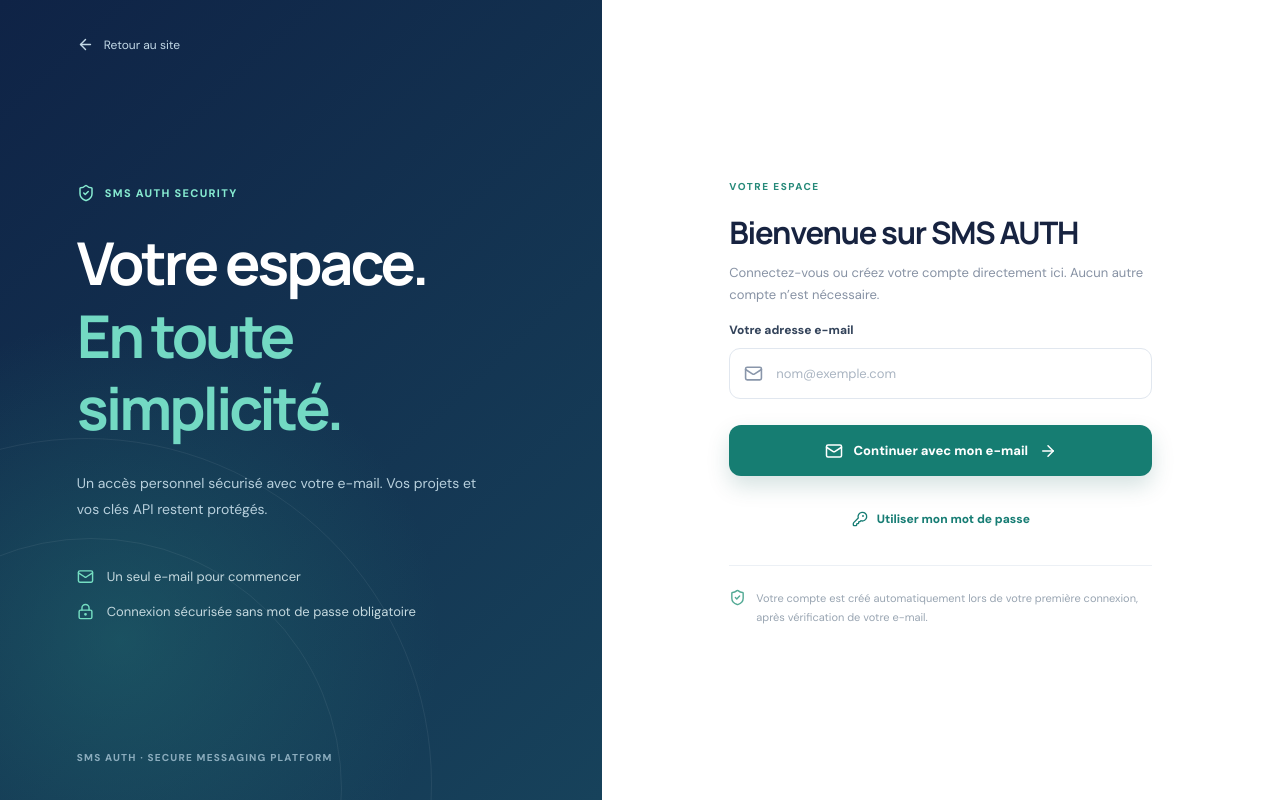
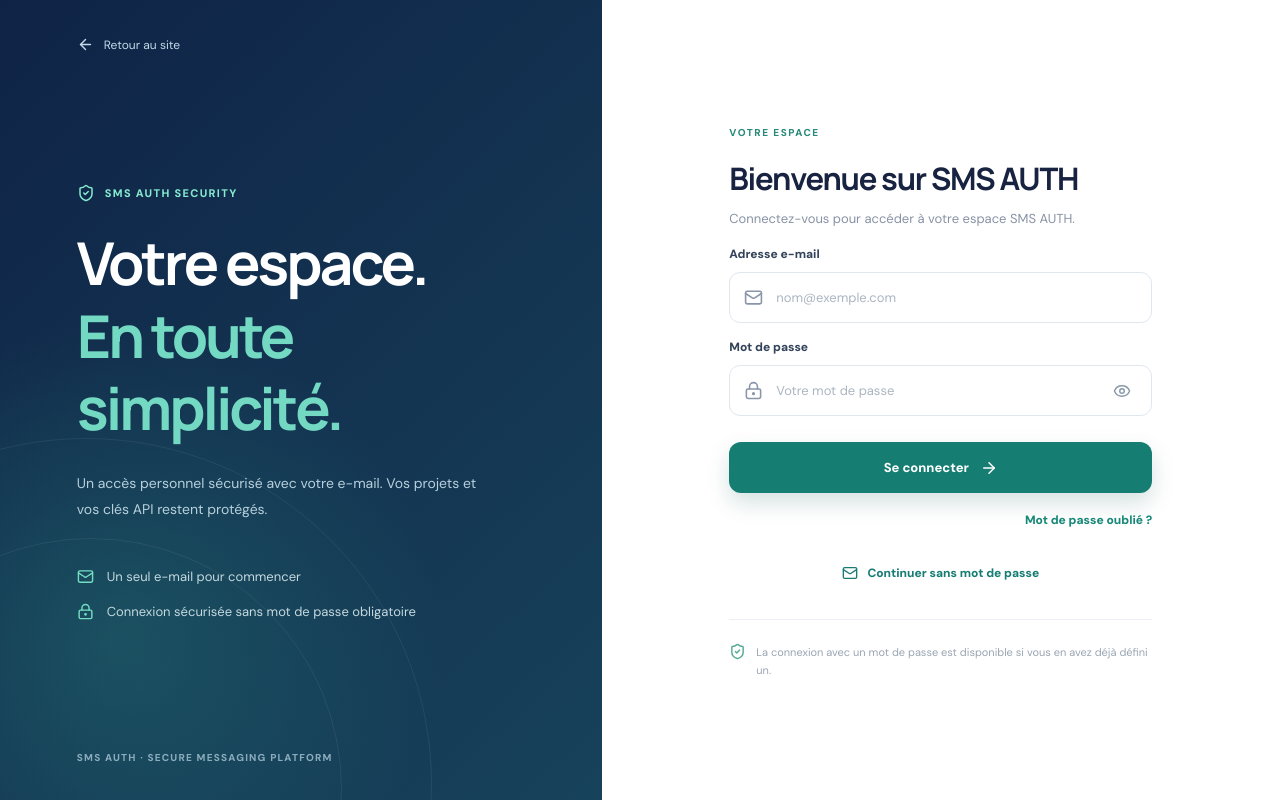
Before and after one commit to mabdourahamane886-lang/lenigeretsesmerveilles, a Next.js app in the folder sms-auth/: page /login in a window 1280 px wide. Built offline with nearby package versions, Linux system fonts and the light colour scheme; no server answers.

Commit message:
Make SMS AUTH password login primary and support Google sign-in

```diff
--- a/sms-auth/app/auth/callback/route.ts
+++ b/sms-auth/app/auth/callback/route.ts
@@ -14,5 +14,6 @@ export async function GET(request: NextRequest) {
       if (!error) return NextResponse.redirect(origin + safePath)
     }
   }
-  return NextResponse.redirect(origin + '/login?error=confirmation')
+  const error = params.get('method') === 'google' ? 'oauth' : 'confirmation'
+  return NextResponse.redirect(origin + '/login?error=' + error)
 }
--- a/sms-auth/app/login/page.tsx
+++ b/sms-auth/app/login/page.tsx
@@ -10,13 +10,15 @@ import { getBrowserClient } from '@/lib/supabase/browser'
 
 type LoginMode = 'email' | 'password'
 
+const googleEnabled = process.env.NEXT_PUBLIC_SMS_AUTH_GOOGLE_ENABLED === 'true'
+
 function friendlyAuthError(error: unknown): string {
   const authError = error as { code?: string; message?: string; status?: number } | null
   const code = (authError?.code || '').toLowerCase()
   const message = (authError?.message || '').toLowerCase()
 
   if (code === 'invalid_credentials' || code === 'invalid_login_credentials' || message.includes('invalid login credentials')) {
-    return 'Adresse e-mail ou mot de passe incorrect. Utilisez plutôt « Continuer avec mon e-mail » pour recevoir un lien de connexion.'
+    return 'Adresse e-mail ou mot de passe incorrect.'
   }
   if (code === 'email_not_confirmed' || message.includes('email not confirmed')) {
     return 'Votre e-mail doit être confirmé. Utilisez la connexion par lien sécurisé.'
@@ -40,7 +42,7 @@ function friendlyAuthError(error: unknown): string {
 
 export default function LoginPage() {
   const router = useRouter()
-  const [mode, setMode] = useState<LoginMode>('email')
+  const [mode, setMode] = useState<LoginMode>('password')
   const [email, setEmail] = useState('')
   const [password, setPassword] = useState('')
   const [visible, setVisible] = useState(false)
@@ -52,7 +54,9 @@ export default function LoginPage() {
 
   useEffect(() => {
     const params = new URLSearchParams(window.location.search)
-    if (params.get('error') === 'confirmation' || params.get('error_description')) {
+    if (params.get('error') === 'oauth') {
+      setError('La connexion avec Google a été interrompue. Réessayez.')
+    } else if (params.get('error') === 'confirmation' || params.get('error_description')) {
       setError('Le lien de connexion a expiré ou n’a pas pu être validé. Demandez un nouveau lien depuis cette page.')
     }
   }, [])
@@ -72,6 +76,23 @@ export default function LoginPage() {
     setNotice('')
     setSent(false)
     setPassword('')
+  }
+
+  async function googleContinue() {
+    if (!supabase) return
+    setBusy(true)
+    setError('')
+    setNotice('')
+    try {
+      const { error: authError } = await supabase.auth.signInWithOAuth({
+        provider: 'google',
+        options: { redirectTo: window.location.origin + '/auth/callback?method=google' },
+      })
+      if (authError) throw authError
+    } catch {
+      setError('Impossible de démarrer la connexion avec Google. Réessayez.')
+      setBusy(false)
+    }
   }
 
   async function emailContinue(event: FormEvent) {
@@ -127,7 +148,7 @@ export default function LoginPage() {
       })
       if (authError) throw authError
       if (!data.session) {
-        setError('Impossible d’ouvrir la session. Essayez la connexion par e-mail.')
+        setError('Impossible d’ouvrir la session. Réessayez.')
         return
       }
       router.replace('/dashboard')
@@ -136,9 +157,7 @@ export default function LoginPage() {
       const authError = e as { code?: string; message?: string } | null
       const invalid = /invalid.*credentials/i.test((authError?.code || '') + ' ' + (authError?.message || ''))
       if (invalid) {
-        setMode('email')
-        setPassword('')
-        setError('Ce mot de passe n’a pas été reconnu. Vous pouvez essayer la connexion avec votre adresse e-mail, sans mot de passe.')
+        setError('Adresse e-mail ou mot de passe incorrect.')
       } else {
         setError(friendlyAuthError(e))
       }
@@ -190,7 +209,12 @@ export default function LoginPage() {
       <h2>{sent ? 'Consultez vos e-mails' : 'Bienvenue sur SMS AUTH'}</h2>
       <p>{sent
         ? 'Votre lien de connexion vous permet de confirmer votre adresse et d’ouvrir votre espace personnel.'
-        : 'Connectez-vous ou créez votre compte directement ici. Aucun autre compte n’est nécessaire.'}</p>
+        : 'Connectez-vous pour accéder à votre espace SMS AUTH.'}</p>
+
+      {googleEnabled && <button disabled={busy || !supabase} type="button"
+        className="button buttonOutline authSubmit" onClick={() => void googleContinue()}>
+        Continuer avec Google <ArrowRight size={18}/>
+      </button>}
 
       {mode === 'email'
         ? <form onSubmit={emailContinue}>
@@ -243,7 +267,7 @@ export default function LoginPage() {
             </button>}
       </div>
       <div className="authFinePrint"><ShieldCheck size={17}/>
-        <span>Votre compte est créé automatiquement lors de votre première connexion, après vérification de votre e-mail.</span>
+        <span>La connexion avec un mot de passe est disponible si vous en avez déjà défini un.</span>
       </div>
       {!supabase && <p className="configNote">La connexion est temporairement indisponible.</p>}
     </div></div>
```
Also changed, not shown: 1 other file (tests, documents, lock files or other folders).
